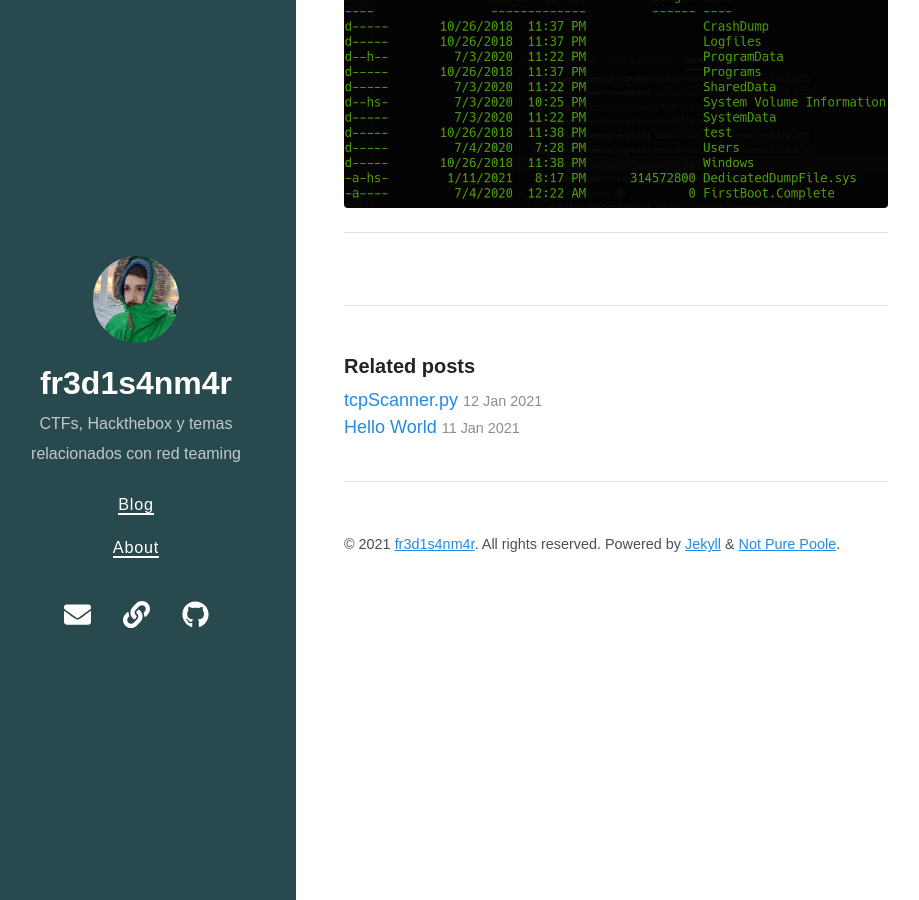
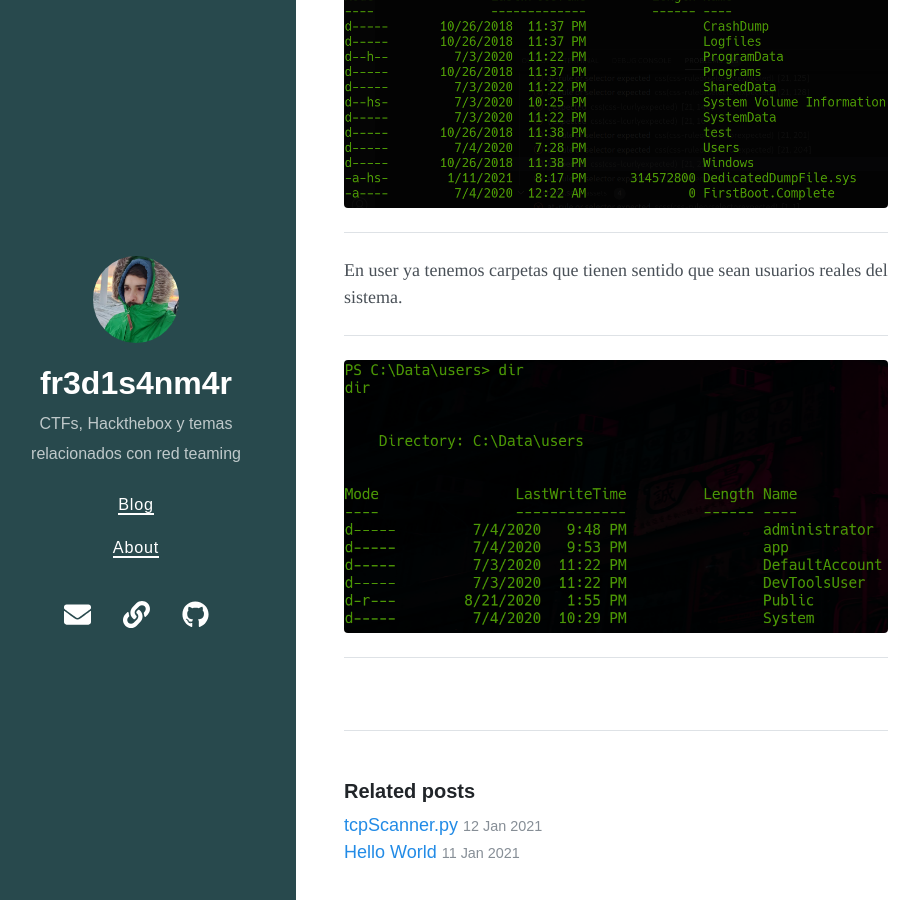
Before and after one commit to fredisanmar/fredisanmar.github.io, a Jekyll site: the page built from _posts/2021-01-12-omni-HTB.md, in a window 1280 px wide and 900 px high, scrolled down 5300 px. Shown: the whole window, without its empty margins (24-943 px from the left). Built offline with Jekyll 4.4.1, drawn with Linux system fonts in a browser that asks for light colours; nearby versions of some CDN libraries.

Commit message:
writeup omni

```diff
--- a/_posts/2021-01-12-omni-HTB.md
+++ b/_posts/2021-01-12-omni-HTB.md
@@ -141,3 +141,11 @@ A mi me ha llamado la atención la carpeta Data. Si accedemos a ella vemos que t
 ![dir-data](/assets/imagenes/2021-01-12-omni-HTB/dir-data.png)
 
 ---
+
+En user ya tenemos carpetas que tienen sentido que sean usuarios reales del sistema.
+
+---
+
+![ls-data-users](/assets/imagenes/2021-01-12-omni-HTB/C-Data-Users-dir.png)
+
+---
```
Also changed, not shown: assets/imagenes/2021-01-12-omni-HTB/C-Data-Users-dir.png (added).
